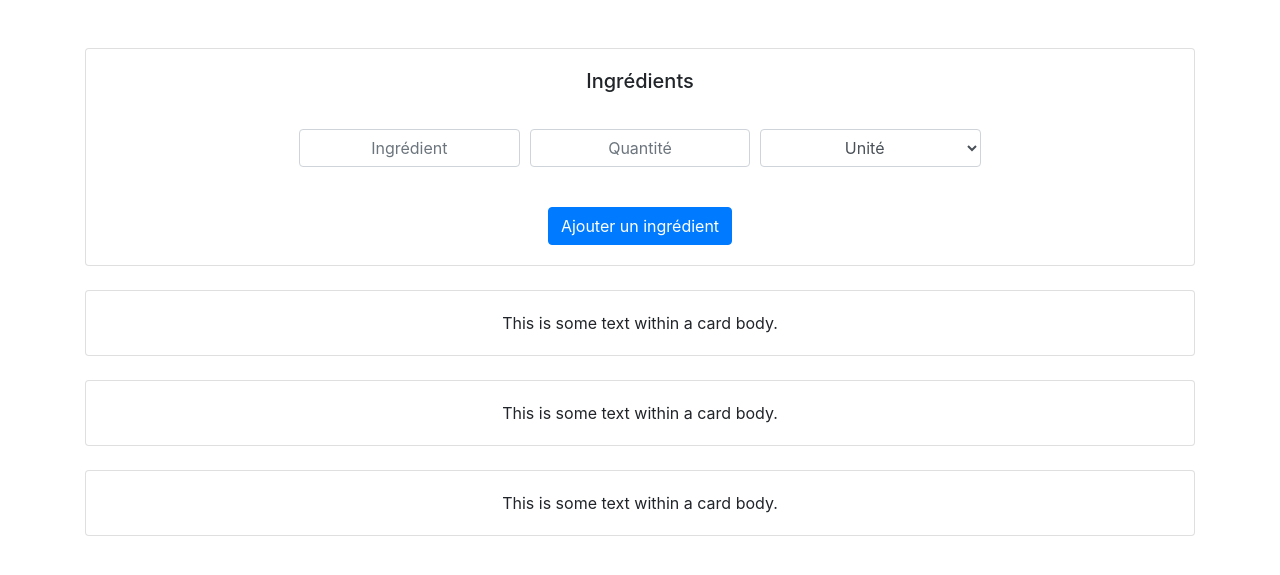
After one commit to RenaudCini/projet-web-3, a PHP site: page /creation_recette/creation_recette_pg.php in a window 1280 px wide. The commit adds this page. Shown: the top 575 px of the page. Run offline with PHP 8.4, Linux system fonts and the light colour scheme; data that the repository does not hold is empty.

Commit message:
Ajout order by sur la requête et avancement dans le front

```diff
--- /dev/null
+++ b/creation_recette/creation_recette_pg.php
@@ -0,0 +1,94 @@
+<?php require_once 'creation_recette_sc.php'; ?>
+
+<!DOCTYPE html>
+<html lang="fr">
+
+<head>
+    <meta charset="UTF-8">
+    <meta name="viewport" content="width=device-width, initial-scale=1.0">
+    <link rel="stylesheet" href="/asset/lib/bootstrap/bootstrap.min.css">
+    <title>Création recette</title>
+</head>
+
+<body>
+
+    <div class="container">
+
+        <br><br>
+
+        <div class="text-center">
+
+            <!-- Ingrédients -->
+            <div class="card ingredients">
+                <div class="card-body">
+                    <h5 class="card-title">Ingrédients</h5>
+
+                    <br>
+
+                    <div class="offset-md-2 col-md-8">
+                        <form>
+                            <div class="form-row">
+                                <div class="col">
+                                    <input type="text" class="text-center form-control ingredient" placeholder="Ingrédient">
+                                </div>
+                                <div class="col">
+                                    <input type="text" class="text-center form-control quantite" placeholder="Quantité">
+                                </div>
+                                <div class="col">
+                                    <div class="form-group">
+                                        <select class="text-center form-control mesure">
+                                            <option value='null'>Unité</option>
+                                            <?php
+                                            $bdd = new creation_recette_sc;
+                                            $mesures = $bdd->listeMesures();
+                                            foreach ($mesures as $mesure) : ?>
+                                                <option value='<?= $mesure['id'] ?>'><?= $mesure['nom'] ?></option>
+                                            <?php endforeach; ?>
+                                        </select>
+                                    </div>
+                                </div>
+                            </div>
+                        </form>
+                    </div>
+
+                    <br>
+
+                    <div class="text-center"><button class="btn btn-primary">Ajouter un ingrédient</button></div>
+                </div>
+            </div>
+
+            <br>
+
+            <div class="card preparation">
+                <div class="card-body">
+                    This is some text within a card body.
+                </div>
+            </div>
+            <br>
+            <div class="card informations">
+                <div class="card-body">
+                    This is some text within a card body.
+                </div>
+            </div>
+            <br>
+            <div class="card image">
+                <div class="card-body">
+                    This is some text within a card body.
+                </div>
+            </div>
+        </div>
+
+
+
+
+    </div>
+
+    <footer>
+        <script src="/asset/lib/jquery/jquery.min.js"></script>
+        <script src="/asset/lib/popper/popper.min.js"></script>
+        <script src="/asset/lib/bootstrap/bootstrap.min.js"></script>
+    </footer>
+
+</body>
+
+</html>
--- a/creation_recette/creation_recette_sc.php
+++ b/creation_recette/creation_recette_sc.php
@@ -9,7 +9,7 @@ class creation_recette_sc extends model
      */
     public function listeMesures()
     {
-        return $this->db->selectTouteDonne("SELECT * FROM mesures");
+        return $this->db->selectTouteDonne("SELECT * FROM mesures ORDER BY nom");
     }
 
 
@@ -78,6 +78,3 @@ class BDD
         return $this->db->lastInsertId();
     }
 }
-
-
-?>
```
